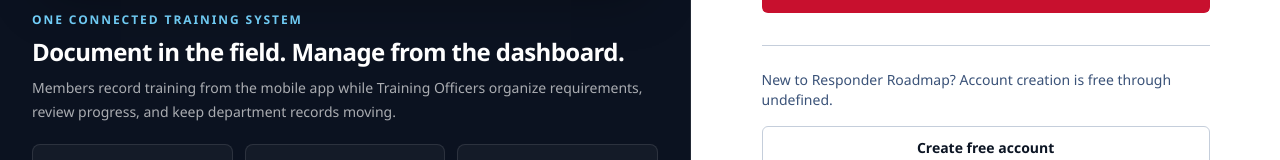
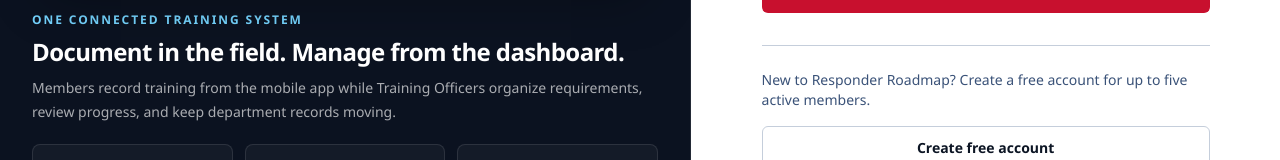
Before and after one commit to EMSCodeSim/ResponderRoadmap, a Next.js app: page /login in a window 1280 px wide. Shown: the part 499-659 px from the top of the page. Built offline with nearby package versions, Linux system fonts and the light colour scheme.

Commit message:
Open free signup: update src/app/login/login-form.tsx

```diff
--- a/src/app/login/login-form.tsx
+++ b/src/app/login/login-form.tsx
@@ -110,7 +110,7 @@ export default function LoginForm({ accountCreationOpen }: { accountCreationOpen
           <div className="mt-8 border-t border-navy-200 pt-6">
             <p className="text-sm text-navy-500">
               {accountCreationOpen
-                ? `New to Responder Roadmap? Account creation is free through ${OPEN_ACCOUNT_CREATION_END_LABEL}.`
+                ? "New to Responder Roadmap? Create a free account for up to five active members."
                 : "New departments now begin with an account request."}
             </p>
             <Link
```
